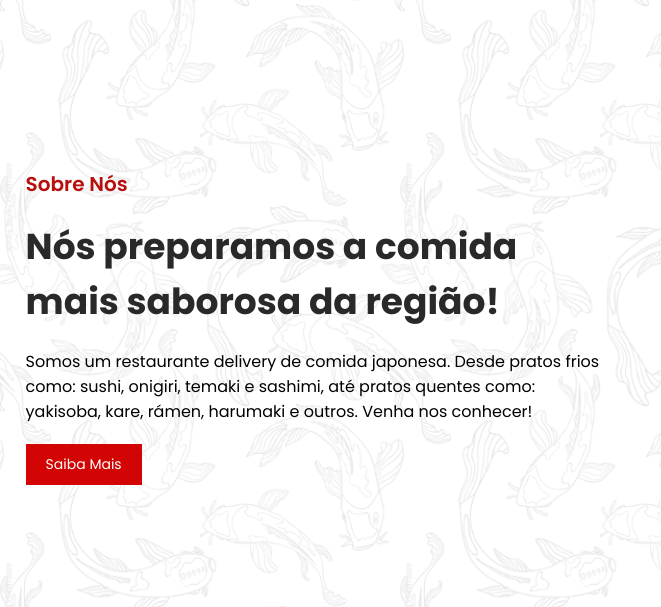
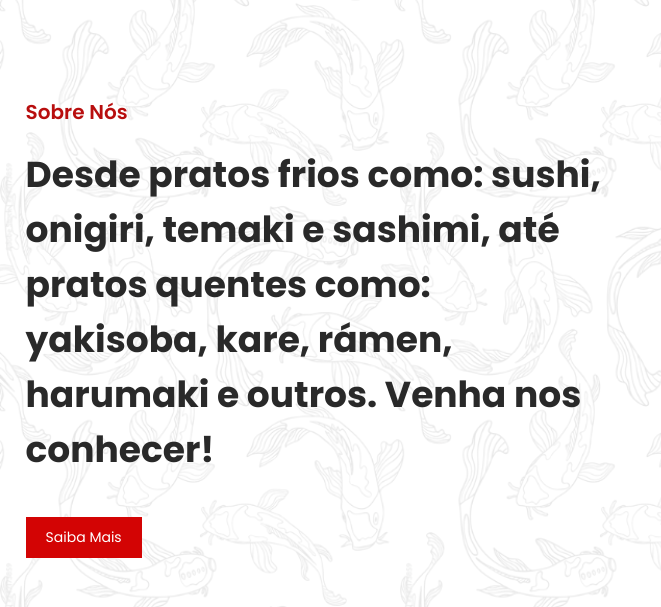
Before and after one commit to ayanetnk/Pere-Sushi-Site, a plain HTML site: page index.html in a window 1280 px wide. Shown: the part 943-1550 px from the top of the page, 0-661 px from the left. Drawn offline with Linux system fonts and the light colour scheme.

Commit message:
Update index.html

```diff
--- a/index.html
+++ b/index.html
@@ -52,8 +52,7 @@
             <div class="call">
                 <div class="left">
                     <span class="text-title color-red">Sobre Nós</span>
-                    <h2 class="text-md color-cinza-1">Nós preparamos a comida mais saborosa da região!</h2>
-                    <p>Somos um restaurante delivery de comida japonesa. Desde pratos frios como: sushi, onigiri,
+                    <h2 class="text-md color-cinza-1">Desde pratos frios como: sushi, onigiri,
                         temaki e sashimi, até pratos quentes como: yakisoba, kare, rámen, harumaki e outros. Venha nos conhecer!</p>
                         <a href="https://api.whatsapp.com/send/?phone=5543991869536&text&type=phone_number&app_absent=0" target="_blank"><button>Saiba Mais</button></a>
 
```
